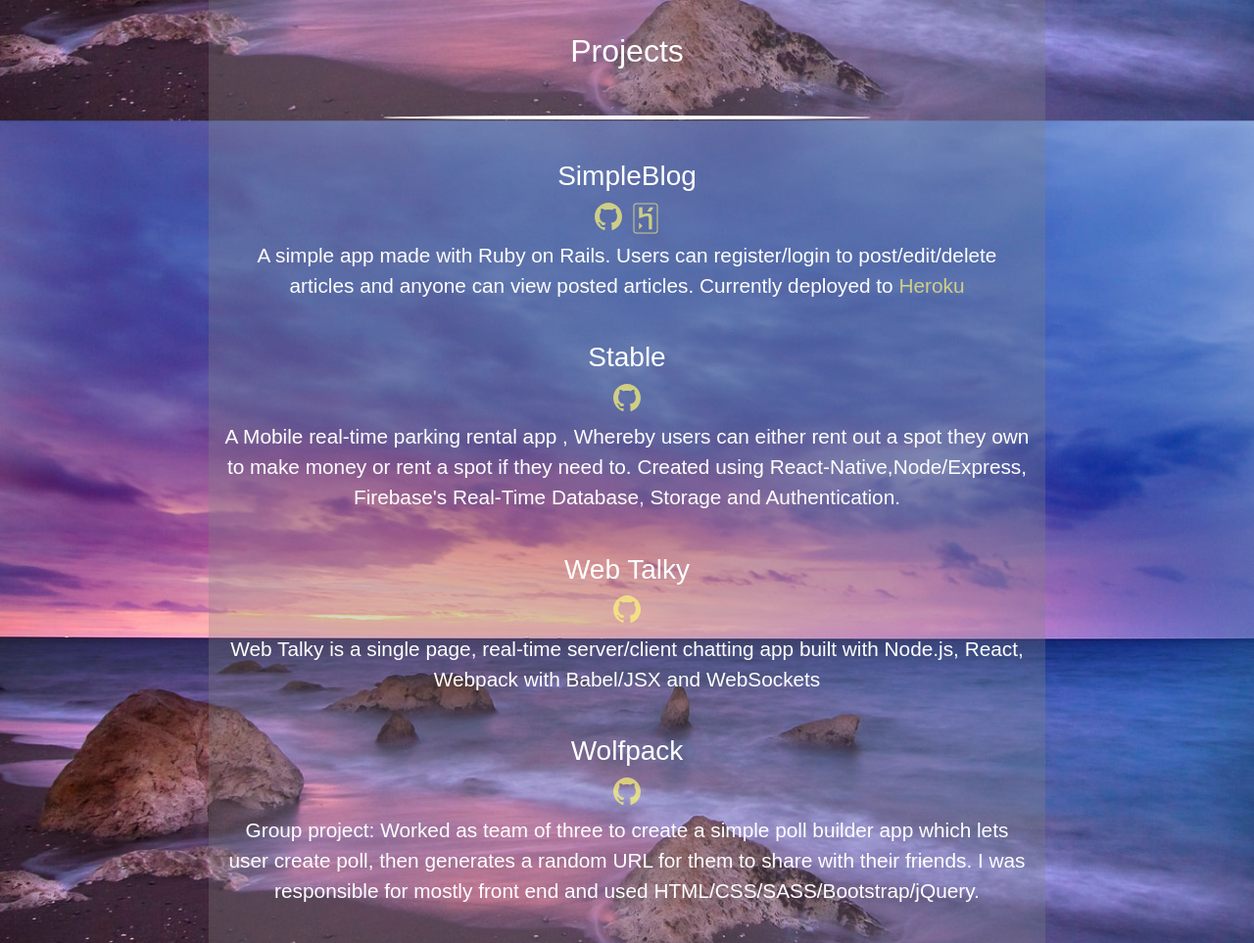
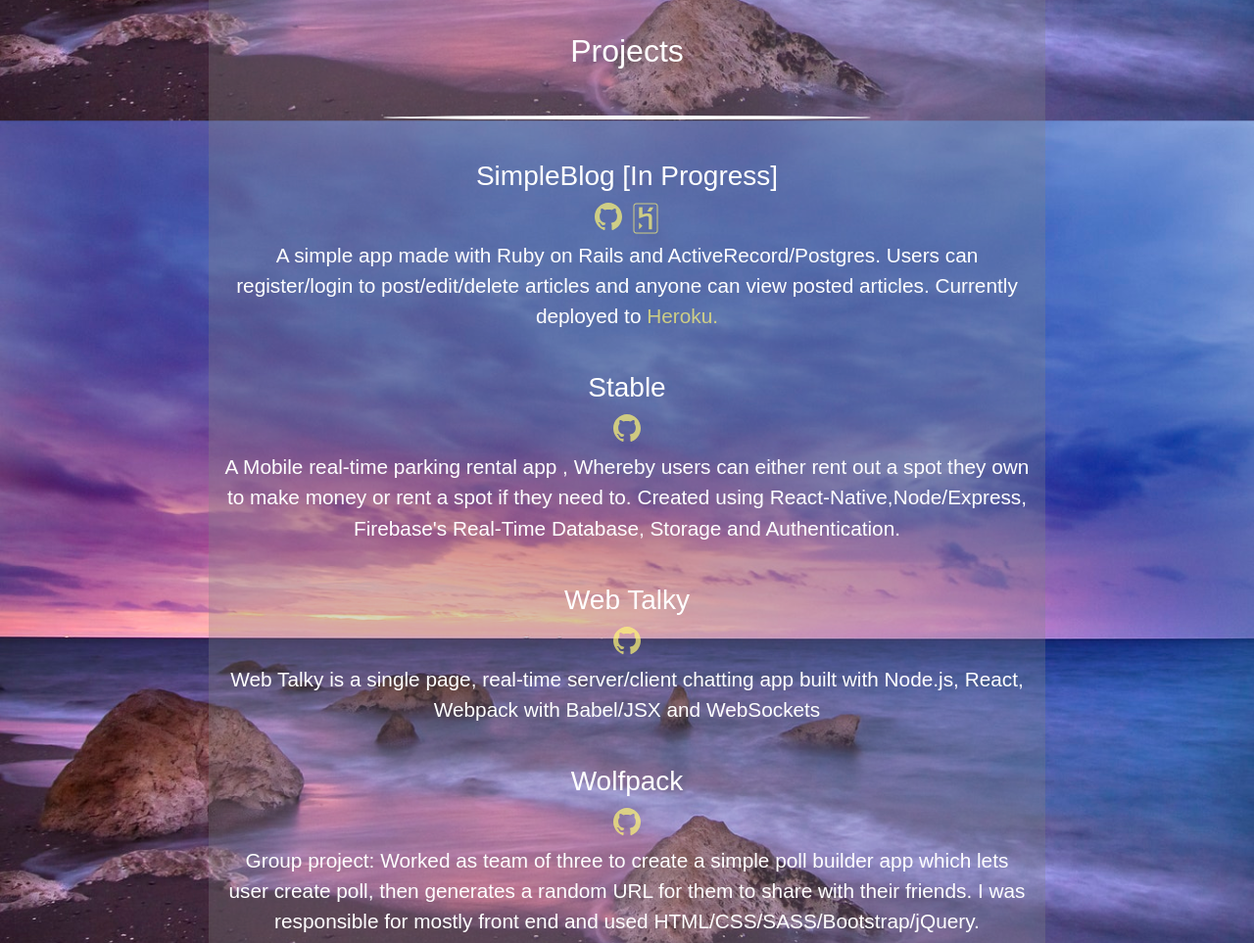
Before and after one commit to Thofeeq/Thofeeq.github.io, a plain HTML site: page index.html in a window 1280 px wide. Shown: the part 1584-2547 px from the top of the page at 98% size. Drawn offline with nearby package versions, Linux system fonts and the light colour scheme; a web font is replaced by a local one.

Commit message:
Edited SimpleBlog desc

```diff
--- a/index.html
+++ b/index.html
@@ -88,12 +88,12 @@
             <div class="projects debug">
               <h2>Projects</h2>
               <hr>
-              <h3>SimpleBlog</h3>
+              <h3>SimpleBlog  [In Progress]</h3>
                 <a href="https://github.com/Thofeeq/SimpleBlog"><ion-icon size="large" name="logo-github"></ion-icon></a>
                 <a href="https://simple-blog-thofeeq.herokuapp.com/"><span class="devicon-heroku-original"></span></a>
               <p>
-                A simple app made with Ruby on Rails. Users can register/login to post/edit/delete articles and anyone can view posted articles.
-                Currently deployed to <a href="https://simple-blog-thofeeq.herokuapp.com/">Heroku</a>
+                A simple app made with Ruby on Rails and ActiveRecord/Postgres. Users can register/login to post/edit/delete articles
+                 and anyone can view posted articles. Currently deployed to <a href="https://simple-blog-thofeeq.herokuapp.com/">Heroku.</a>
               </p>
                 <h3>Stable</h3><a href="https://github.com/Thofeeq/Final-Project"><ion-icon size="large" name="logo-github"></ion-icon></a>
                   <p>
```
